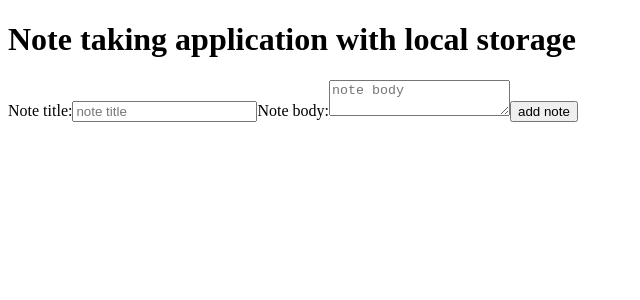
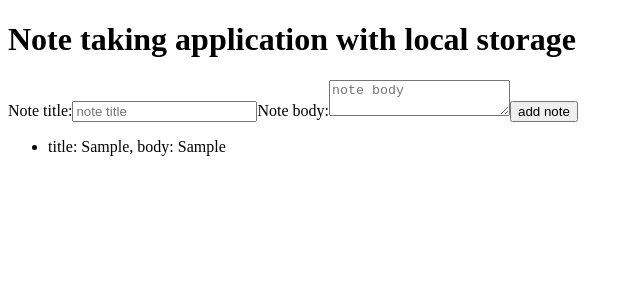
Before and after one commit to naiiiden/react-note-taking-app-with-local-storage, a React (Vite) app: page / in a window 1280 px wide. Both pictures are taken after typing "Sample", "Sample" into the empty fields and a click on the input "add note". Shown: the top 300 px of the page, without its empty margins (0-640 px from the left). Built offline with nearby package versions, Linux system fonts and the light colour scheme.

Commit message:
map notes

```diff
--- a/src/App.jsx
+++ b/src/App.jsx
@@ -31,6 +31,11 @@
         </label>
         <input id="note-submit" type="submit" value="add note"/>
       </form>
+      <ul>
+        {notes.map((item, i) => (
+          <li key={i}>title: {item.title}, body: {item.body}</li>
+        ))}
+      </ul>
     </main>
   )
 }
```
